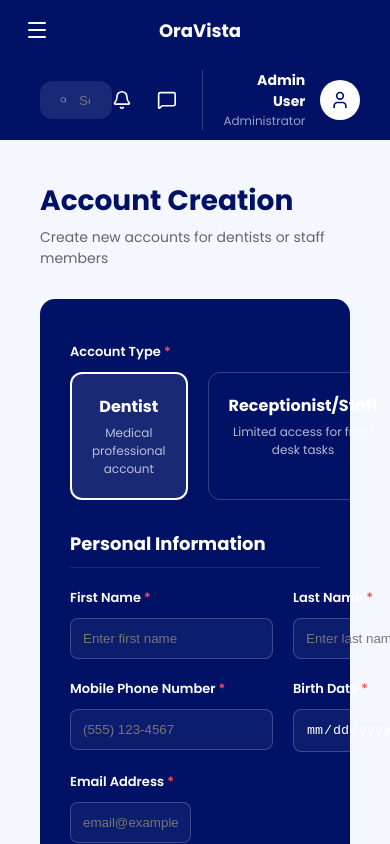
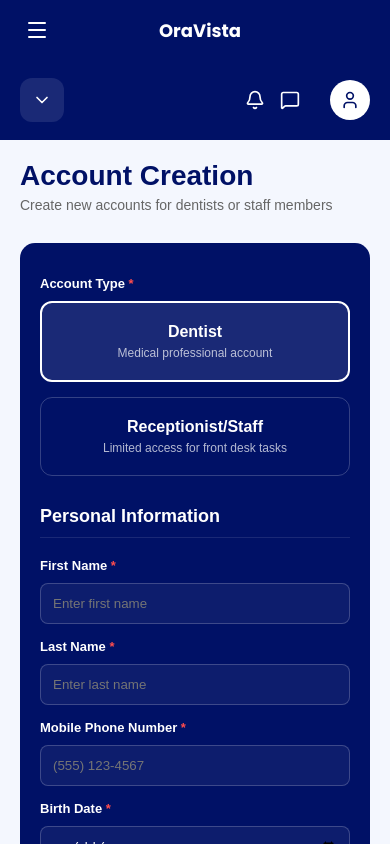
Before and after one commit to BenjiBenji20/OraVista, a React (Create React App) app: page /admin/create-account in a window 390 px wide. Built offline with nearby package versions, Linux system fonts and the light colour scheme; sample sign-in values are in the browser's storage.

Commit message:
fix: mobile responsiveness

```diff
--- a/src/pages/b_admin/F_AdminAccountCreationPage.js
+++ b/src/pages/b_admin/F_AdminAccountCreationPage.js
@@ -1,9 +1,10 @@
 import React, { useState } from 'react';
 import AdminLayout from '../../components/AdminLayout';
-import { Search, Bell, MessageSquare, User, AlertCircle, CheckCircle2, X } from 'lucide-react';
+import { Search, Bell, MessageSquare, User, AlertCircle, CheckCircle2, X, ChevronDown, ChevronUp } from 'lucide-react';
 
 function AdminAccountCreation() {
   const [accountType, setAccountType] = useState('dentist');
+  const [isSearchExpanded, setIsSearchExpanded] = useState(false);
   const [formData, setFormData] = useState({
     firstName: '',
     lastName: '',
@@ -75,102 +76,204 @@ function AdminAccountCreation() {
 
   return (
     <AdminLayout>
-      <div style={styles.container}>
+      <style>
+        {`
+          .aac-container { display: flex; flex-direction: column; width: 100%; font-family: sans-serif; }
+          .aac-header { height: 80px; background: #001166; display: flex; align-items: center; justify-content: space-between; padding: 0 40px; position: sticky; top: 0; z-index: 10; }
+
+          .aac-search-wrapper { display: flex; align-items: center; }
+          .aac-search-box { display: flex; align-items: center; background: rgba(255,255,255,0.1); padding: 10px 20px; border-radius: 12px; width: 350px; transition: all 0.3s ease; box-sizing: border-box; }
+          .aac-search-icon { flex-shrink: 0; }
+          .aac-search-input { border: none; background: transparent; margin-left: 10px; outline: none; width: 100%; color: white; }
+          .aac-search-input::placeholder { color: rgba(255,255,255,0.6); }
+          .aac-mobile-toggle { display: none; }
+
+          .aac-header-actions { display: flex; align-items: center; gap: 25px; margin-left: auto; }
+          .aac-profile { display: flex; align-items: center; gap: 15px; border-left: 1px solid rgba(255,255,255,0.2); padding-left: 20px; }
+          .aac-profile-text { text-align: right; }
+          .aac-user-name { margin: 0; font-weight: bold; font-size: 14px; color: white; }
+          .aac-user-role { margin: 0; font-size: 12px; color: rgba(255,255,255,0.6); }
+          .aac-avatar { width: 40px; height: 40px; background: white; border-radius: 50%; display: flex; align-items: center; justify-content: center; flex-shrink: 0; }
+
+          .aac-content { padding: 40px; background-color: #F4F7FE; min-height: calc(100vh - 80px); }
+          .aac-title-section { margin-bottom: 30px; }
+          .aac-page-title { font-size: 28px; font-weight: 700; color: #001166; margin: 0; }
+          .aac-page-subtitle { font-size: 14px; color: #666; margin-top: 5px; }
+
+          .aac-form-card { background: #001166; padding: 30px; border-radius: 15px; color: white; margin-bottom: 30px; }
+          .aac-field-label { font-size: 13px; font-weight: 600; margin-bottom: 10px; display: block; }
+          .aac-field-label span { color: #ff4d4d; }
+
+          .aac-type-toggle-grid { display: grid; grid-template-columns: 1fr 1fr; gap: 20px; margin-bottom: 30px; }
+          .aac-type-option { padding: 20px; border-radius: 12px; cursor: pointer; text-align: center; transition: all 0.2s; border: 1px solid rgba(255,255,255,0.2); background: transparent; }
+          .aac-type-option.active { border: 2px solid white; background: rgba(255,255,255,0.1); }
+          .aac-type-title { margin: 0 0 5px 0; font-size: 16px; font-weight: bold; }
+          .aac-type-desc { margin: 0; font-size: 12px; opacity: 0.7; }
+
+          .aac-section-heading { font-size: 18px; font-weight: bold; border-bottom: 1px solid rgba(255,255,255,0.1); padding-bottom: 10px; margin-bottom: 20px; margin-top: 30px; }
+
+          .aac-form-grid { display: grid; grid-template-columns: 1fr 1fr; gap: 20px; }
+          .aac-input-group { display: flex; flex-direction: column; }
+          .aac-input { padding: 12px; border-radius: 8px; border: 1px solid rgba(255,255,255,0.2); background: rgba(255,255,255,0.05); color: white; outline: none; appearance: auto; box-sizing: border-box; width: 100%; }
+          .aac-email-input { width: calc(50% - 10px); }
+
+          .aac-form-actions { display: flex; justify-content: flex-end; gap: 15px; margin-top: 40px; }
+          .aac-cancel-btn { padding: 10px 30px; border-radius: 8px; border: 1px solid white; background: transparent; color: white; font-weight: bold; cursor: pointer; transition: 0.2s; }
+          .aac-cancel-btn:hover { background: rgba(255,255,255,0.1); }
+          .aac-create-btn { padding: 10px 30px; border-radius: 8px; border: none; background: white; color: #001166; font-weight: bold; cursor: pointer; transition: 0.2s; }
+          .aac-create-btn:hover { background: #f0f0f0; }
+
+          .aac-guidelines-card { background: #001166; padding: 30px; border-radius: 15px; color: white; }
+          .aac-guideline-list { margin: 0; padding-left: 20px; font-size: 13px; line-height: 1.8; opacity: 0.9; }
+          .aac-guideline-list strong { color: white; opacity: 1; }
+
+          /* MODAL STYLES */
+          .aac-modal-overlay { position: fixed; top: 0; left: 0; width: 100%; height: 100%; background-color: rgba(0,0,0,0.7); display: flex; justify-content: center; align-items: center; z-index: 1000; padding: 20px; box-sizing: border-box; }
+          .aac-modal-content { background-color: white; padding: 40px; border-radius: 20px; width: 400px; max-width: 100%; text-align: center; position: relative; box-shadow: 0 10px 25px rgba(0,0,0,0.2); box-sizing: border-box; }
+          .aac-modal-close { position: absolute; top: 15px; right: 15px; border: none; background: transparent; cursor: pointer; color: #666; }
+          .aac-modal-title { font-size: 20px; font-weight: bold; margin: 20px 0 10px; color: #001166; }
+          .aac-modal-text { font-size: 14px; color: #666; line-height: 1.5; margin-bottom: 25px; }
+          .aac-modal-btn { width: 100%; padding: 12px; border-radius: 10px; border: none; background: #001166; color: white; font-weight: bold; cursor: pointer; }
+
+          /* Responsive Mobile View */
+          @media (max-width: 768px) {
+            .aac-header { padding: 0 20px; justify-content: flex-end; position: relative; }
+
+            .aac-search-wrapper { position: absolute; left: 20px; top: 50%; transform: translateY(-50%); z-index: 20; }
+            .aac-search-box { width: 44px; height: 44px; padding: 0; justify-content: center; cursor: pointer; }
+            .aac-search-box.expanded { width: calc(100vw - 40px); background: #002288; border: 1px solid rgba(255,255,255,0.2); padding: 0 15px; justify-content: space-between; }
+
+            .aac-search-input { display: none; }
+            .aac-search-box.expanded .aac-search-input { display: block; }
+
+            .aac-search-box:not(.expanded) .aac-search-icon { display: none; }
+
+            .aac-mobile-toggle { display: flex; align-items: center; justify-content: center; background: transparent; border: none; color: white; padding: 0; cursor: pointer; }
+            .aac-search-box.expanded .aac-mobile-toggle { margin-left: 10px; }
+
+            .aac-header-actions { gap: 15px; transition: opacity 0.3s ease; }
+            .aac-header-actions.hidden { opacity: 0; pointer-events: none; }
+
+            .aac-profile { padding-left: 15px; gap: 10px; border-left: none; }
+            .aac-profile-text { display: none; }
+
+            .aac-content { padding: 20px; }
+            .aac-form-card, .aac-guidelines-card { padding: 20px; }
+
+            .aac-type-toggle-grid { grid-template-columns: 1fr; gap: 15px; }
+            .aac-form-grid { grid-template-columns: 1fr; gap: 15px; }
+
+            .aac-email-input { width: 100%; }
+
+            .aac-form-actions { flex-direction: column; width: 100%; gap: 10px; }
+            .aac-cancel-btn, .aac-create-btn { width: 100%; text-align: center; }
+
+            .aac-modal-content { padding: 30px 20px; }
+          }
+        `}
+      </style>
+
+      <div className="aac-container">
         {/* MODAL OVERLAY */}
         {modal.show && (
-          <div style={styles.modalOverlay}>
-            <div style={styles.modalContent}>
-              <button onClick={closeModal} style={styles.modalClose}><X size={20} /></button>
+          <div className="aac-modal-overlay">
+            <div className="aac-modal-content">
+              <button onClick={closeModal} className="aac-modal-close"><X size={20} /></button>
               {modal.type === 'success' ? <CheckCircle2 size={48} color="#4ade80" /> : <AlertCircle size={48} color="#ff4d4d" />}
-              <h3 style={styles.modalTitle}>{modal.type === 'success' ? 'Account Created' : 'Notice'}</h3>
-              <p style={styles.modalText}>{modal.message}</p>
-              <button onClick={closeModal} style={styles.modalBtn}>Close</button>
+              <h3 className="aac-modal-title">{modal.type === 'success' ? 'Account Created' : 'Notice'}</h3>
+              <p className="aac-modal-text">{modal.message}</p>
+              <button onClick={closeModal} className="aac-modal-btn">Close</button>
             </div>
           </div>
         )}
 
-        <header style={styles.header}>
-          <div style={styles.searchBox}>
-            <Search size={18} color="rgba(255,255,255,0.6)" />
-            <input type="text" placeholder="Search patients, appointments..." style={styles.searchInput} />
+        <header className="aac-header">
+          <div className="aac-search-wrapper">
+            <div className={`aac-search-box ${isSearchExpanded ? 'expanded' : ''}`}>
+              <Search className="aac-search-icon" size={18} color="rgba(255,255,255,0.6)" />
+              <input
+                type="text"
+                placeholder="Search patients, appointments..."
+                className="aac-search-input"
+              />
+              <button
+                className="aac-mobile-toggle"
+                onClick={() => setIsSearchExpanded(!isSearchExpanded)}
+              >
+                {isSearchExpanded ? <ChevronUp size={20} /> : <ChevronDown size={20} />}
+              </button>
+            </div>
           </div>
-          <div style={styles.headerActions}>
+
+          <div className={`aac-header-actions ${isSearchExpanded ? 'hidden' : ''}`}>
             <Bell size={20} color="white" />
             <MessageSquare size={20} color="white" />
-            <div style={styles.profile}>
-              <div style={styles.profileText}>
-                <p style={styles.userName}>Admin User</p>
-                <p style={styles.userRole}>Administrator</p>
+            <div className="aac-profile">
+              <div className="aac-profile-text">
+                <p className="aac-user-name">Admin User</p>
+                <p className="aac-user-role">Administrator</p>
               </div>
-              <div style={styles.avatar}><User size={20} color="#001166" /></div>
+              <div className="aac-avatar"><User size={20} color="#001166" /></div>
             </div>
           </div>
         </header>
 
-        <div style={styles.content}>
-          <div style={styles.titleSection}>
-            <h1 style={styles.pageTitle}>Account Creation</h1>
-            <p style={styles.pageSubtitle}>Create new accounts for dentists or staff members</p>
+        <div className="aac-content">
+          <div className="aac-title-section">
+            <h1 className="aac-page-title">Account Creation</h1>
+            <p className="aac-page-subtitle">Create new accounts for dentists or staff members</p>
           </div>
 
-          <form style={styles.formCard} onSubmit={handleSubmit}>
-            <p style={styles.fieldLabel}>Account Type <span style={{ color: '#ff4d4d' }}>*</span></p>
-            <div style={styles.typeToggleGrid}>
+          <form className="aac-form-card" onSubmit={handleSubmit}>
+            <p className="aac-field-label">Account Type <span>*</span></p>
+            <div className="aac-type-toggle-grid">
               <div
                 onClick={() => setAccountType('dentist')}
-                style={{
-                  ...styles.typeOption,
-                  border: accountType === 'dentist' ? '2px solid white' : '1px solid rgba(255,255,255,0.2)',
-                  backgroundColor: accountType === 'dentist' ? 'rgba(255,255,255,0.1)' : 'transparent'
-                }}
+                className={`aac-type-option ${accountType === 'dentist' ? 'active' : ''}`}
               >
-                <p style={styles.typeTitle}>Dentist</p>
-                <p style={styles.typeDesc}>Medical professional account</p>
+                <p className="aac-type-title">Dentist</p>
+                <p className="aac-type-desc">Medical professional account</p>
               </div>
               <div
                 onClick={() => setAccountType('staff')}
-                style={{
-                  ...styles.typeOption,
-                  border: accountType === 'staff' ? '2px solid white' : '1px solid rgba(255,255,255,0.2)',
-                  backgroundColor: accountType === 'staff' ? 'rgba(255,255,255,0.1)' : 'transparent'
-                }}
+                className={`aac-type-option ${accountType === 'staff' ? 'active' : ''}`}
               >
-                <p style={styles.typeTitle}>Receptionist/Staff</p>
-                <p style={styles.typeDesc}>Limited access for front desk tasks</p>
+                <p className="aac-type-title">Receptionist/Staff</p>
+                <p className="aac-type-desc">Limited access for front desk tasks</p>
               </div>
             </div>
 
-            <h3 style={styles.sectionHeading}>Personal Information</h3>
+            <h3 className="aac-section-heading">Personal Information</h3>
 
-            <div style={styles.formGrid}>
-              <div style={styles.inputGroup}>
-                <label style={styles.fieldLabel}>First Name <span style={{ color: '#ff4d4d' }}>*</span></label>
-                <input name="firstName" value={formData.firstName} onChange={handleInputChange} type="text" placeholder="Enter first name" style={styles.input} />
+            <div className="aac-form-grid">
+              <div className="aac-input-group">
+                <label className="aac-field-label">First Name <span>*</span></label>
+                <input name="firstName" value={formData.firstName} onChange={handleInputChange} type="text" placeholder="Enter first name" className="aac-input" />
               </div>
-              <div style={styles.inputGroup}>
-                <label style={styles.fieldLabel}>Last Name <span style={{ color: '#ff4d4d' }}>*</span></label>
-                <input name="lastName" value={formData.lastName} onChange={handleInputChange} type="text" placeholder="Enter last name" style={styles.input} />
+              <div className="aac-input-group">
+                <label className="aac-field-label">Last Name <span>*</span></label>
+                <input name="lastName" value={formData.lastName} onChange={handleInputChange} type="text" placeholder="Enter last name" className="aac-input" />
               </div>
-              <div style={styles.inputGroup}>
-                <label style={styles.fieldLabel}>Mobile Phone Number <span style={{ color: '#ff4d4d' }}>*</span></label>
-                <input name="phone" value={formData.phone} onChange={handleInputChange} type="text" placeholder="(555) 123-4567" style={styles.input} />
+              <div className="aac-input-group">
+                <label className="aac-field-label">Mobile Phone Number <span>*</span></label>
+                <input name="phone" value={formData.phone} onChange={handleInputChange} type="text" placeholder="(555) 123-4567" className="aac-input" />
               </div>
-              <div style={styles.inputGroup}>
-                <label style={styles.fieldLabel}>Birth Date <span style={{ color: '#ff4d4d' }}>*</span></label>
-                <input name="dob" value={formData.dob} onChange={handleInputChange} type="date" style={styles.input} />
+              <div className="aac-input-group">
+                <label className="aac-field-label">Birth Date <span>*</span></label>
+                <input name="dob" value={formData.dob} onChange={handleInputChange} type="date" className="aac-input" />
               </div>
             </div>
 
-            <div style={{ ...styles.inputGroup, marginTop: '20px' }}>
-              <label style={styles.fieldLabel}>Email Address <span style={{ color: '#ff4d4d' }}>*</span></label>
-              <input name="email" value={formData.email} onChange={handleInputChange} type="email" placeholder="email@example.com" style={{ ...styles.input, width: '48.5%' }} />
+            <div className="aac-input-group" style={{ marginTop: '20px' }}>
+              <label className="aac-field-label">Email Address <span>*</span></label>
+              <input name="email" value={formData.email} onChange={handleInputChange} type="email" placeholder="email@example.com" className="aac-input aac-email-input" />
             </div>
 
-            {/* NEW: Branch and Specialty Selection */}
-            <div style={{ ...styles.formGrid, marginTop: '20px' }}>
-              <div style={styles.inputGroup}>
-                <label style={styles.fieldLabel}>Branch Location <span style={{ color: '#ff4d4d' }}>*</span></label>
-                <select name="branch" value={formData.branch} onChange={handleInputChange} style={styles.input}>
+            {/* Branch and Specialty Selection */}
+            <div className="aac-form-grid" style={{ marginTop: '20px' }}>
+              <div className="aac-input-group">
+                <label className="aac-field-label">Branch Location <span>*</span></label>
+                <select name="branch" value={formData.branch} onChange={handleInputChange} className="aac-input">
                   <option value="Main Branch">Main Branch</option>
                   <option value="Gil Puyat, Pasay">Gil Puyat, Pasay</option>
                   <option value="Sta. Ana, Manila">Sta. Ana, Manila</option>
@@ -179,9 +282,9 @@ function AdminAccountCreation() {
               </div>
 
               {accountType === 'dentist' && (
-                <div style={styles.inputGroup}>
-                  <label style={styles.fieldLabel}>Dental Specialty <span style={{ color: '#ff4d4d' }}>*</span></label>
-                  <select name="specialty" value={formData.specialty} onChange={handleInputChange} style={styles.input}>
+                <div className="aac-input-group">
+                  <label className="aac-field-label">Dental Specialty <span>*</span></label>
+                  <select name="specialty" value={formData.specialty} onChange={handleInputChange} className="aac-input">
                     <option value="General Dentistry">General Dentistry</option>
                     <option value="Orthodontics">Orthodontics</option>
                     <option value="Restorative Treatment">Restorative Treatment</option>
@@ -190,16 +293,16 @@ function AdminAccountCreation() {
               )}
             </div>
 
-            <div style={styles.formActions}>
-              <button type="button" style={styles.cancelBtn} onClick={() => setFormData({ firstName: '', lastName: '', phone: '', dob: '', email: '', password: 'TempPassword123!', branch: 'Gil Puyat, Pasay', specialty: 'General Dentistry' })}>Cancel</button>
-              <button type="submit" style={styles.createBtn}>Create Account</button>
+            <div className="aac-form-actions">
+              <button type="button" className="aac-cancel-btn" onClick={() => setFormData({ firstName: '', lastName: '', phone: '', dob: '', email: '', password: 'TempPassword123!', branch: 'Gil Puyat, Pasay', specialty: 'General Dentistry' })}>Cancel</button>
+              <button type="submit" className="aac-create-btn">Create Account</button>
             </div>
           </form>
 
-          <div style={styles.guidelinesCard}>
-            <h3 style={{ ...styles.sectionHeading, marginTop: 0 }}>Account Creation Guidelines</h3>
-            <ul style={styles.guidelineList}>
-              <li>All fields marked with <span style={{ color: '#ff4d4d' }}>*</span> are required</li>
+          <div className="aac-guidelines-card">
+            <h3 className="aac-section-heading" style={{ marginTop: 0 }}>Account Creation Guidelines</h3>
+            <ul className="aac-guideline-list">
+              <li>All fields marked with <span>*</span> are required</li>
               <li><strong>Dentist accounts:</strong> Full access to patient records, treatment plans, and medical documentation</li>
               <li><strong>Staff accounts:</strong> Limited access to appointment scheduling, patient registration, billing, and basic reports</li>
               <li>A temporary password will be sent to the provided email address</li>
@@ -212,45 +315,4 @@ function AdminAccountCreation() {
   );
 }
 
-const styles = {
-  container: { display: 'flex', flexDirection: 'column', width: '100%' },
-  header: { height: '80px', background: '#001166', display: 'flex', alignItems: 'center', justifyContent: 'space-between', padding: '0 40px', position: 'sticky', top: 0, zIndex: 10 },
-  searchBox: { display: 'flex', alignItems: 'center', background: 'rgba(255,255,255,0.1)', padding: '10px 20px', borderRadius: '12px', width: '350px' },
-  searchInput: { border: 'none', background: 'transparent', marginLeft: '10px', outline: 'none', width: '100%', color: 'white' },
-  headerActions: { display: 'flex', alignItems: 'center', gap: '25px' },
-  profile: { display: 'flex', alignItems: 'center', gap: '15px', borderLeft: '1px solid rgba(255,255,255,0.2)', paddingLeft: '20px' },
-  profileText: { textAlign: 'right' },
-  userName: { margin: 0, fontWeight: 'bold', fontSize: '14px', color: 'white' },
-  userRole: { margin: 0, fontSize: '12px', color: 'rgba(255,255,255,0.6)' },
-  avatar: { width: '40px', height: '40px', background: 'white', borderRadius: '50%', display: 'flex', alignItems: 'center', justifyContent: 'center' },
-  content: { padding: '40px' },
-  titleSection: { marginBottom: '30px' },
-  pageTitle: { fontSize: '28px', fontWeight: '700', color: '#001166', margin: 0 },
-  pageSubtitle: { fontSize: '14px', color: '#666', marginTop: '5px' },
-  formCard: { background: '#001166', padding: '30px', borderRadius: '15px', color: 'white', marginBottom: '30px' },
-  fieldLabel: { fontSize: '13px', fontWeight: '600', marginBottom: '10px', display: 'block' },
-  typeToggleGrid: { display: 'grid', gridTemplateColumns: '1fr 1fr', gap: '20px', marginBottom: '30px' },
-  typeOption: { padding: '20px', borderRadius: '12px', cursor: 'pointer', textAlign: 'center', transition: 'all 0.2s' },
-  typeTitle: { margin: '0 0 5px 0', fontSize: '16px', fontWeight: 'bold' },
-  typeDesc: { margin: 0, fontSize: '12px', opacity: 0.7 },
-  sectionHeading: { fontSize: '18px', fontWeight: 'bold', borderBottom: '1px solid rgba(255,255,255,0.1)', paddingBottom: '10px', marginBottom: '20px', marginTop: '30px' },
-  formGrid: { display: 'grid', gridTemplateColumns: '1fr 1fr', gap: '20px' },
-  inputGroup: { display: 'flex', flexDirection: 'column' },
-  // Adding specific select styling directly compatible with existing inputs
-  input: { padding: '12px', borderRadius: '8px', border: '1px solid rgba(255,255,255,0.2)', background: 'rgba(255,255,255,0.05)', color: 'white', outline: 'none', appearance: 'auto' },
-  formActions: { display: 'flex', justifyContent: 'flex-end', gap: '15px', marginTop: '40px' },
-  cancelBtn: { padding: '10px 30px', borderRadius: '8px', border: '1px solid white', background: 'transparent', color: 'white', fontWeight: 'bold', cursor: 'pointer' },
-  createBtn: { padding: '10px 30px', borderRadius: '8px', border: 'none', background: 'white', color: '#001166', fontWeight: 'bold', cursor: 'pointer' },
-  guidelinesCard: { background: '#001166', padding: '30px', borderRadius: '15px', color: 'white' },
-  guidelineList: { margin: 0, paddingLeft: '20px', fontSize: '13px', lineHeight: '1.8', opacity: 0.9 },
-
-  // MODAL STYLES
-  modalOverlay: { position: 'fixed', top: 0, left: 0, width: '100%', height: '100%', backgroundColor: 'rgba(0,0,0,0.7)', display: 'flex', justifyContent: 'center', alignItems: 'center', zIndex: 1000 },
-  modalContent: { backgroundColor: 'white', padding: '40px', borderRadius: '20px', width: '400px', textAlign: 'center', position: 'relative', boxShadow: '0 10px 25px rgba(0,0,0,0.2)' },
-  modalClose: { position: 'absolute', top: '15px', right: '15px', border: 'none', background: 'transparent', cursor: 'pointer', color: '#666' },
-  modalTitle: { fontSize: '20px', fontWeight: 'bold', margin: '20px 0 10px', color: '#001166' },
-  modalText: { fontSize: '14px', color: '#666', lineHeight: '1.5', marginBottom: '25px' },
-  modalBtn: { width: '100%', padding: '12px', borderRadius: '10px', border: 'none', background: '#001166', color: 'white', fontWeight: 'bold', cursor: 'pointer' }
-};
-
 export default AdminAccountCreation;
```
